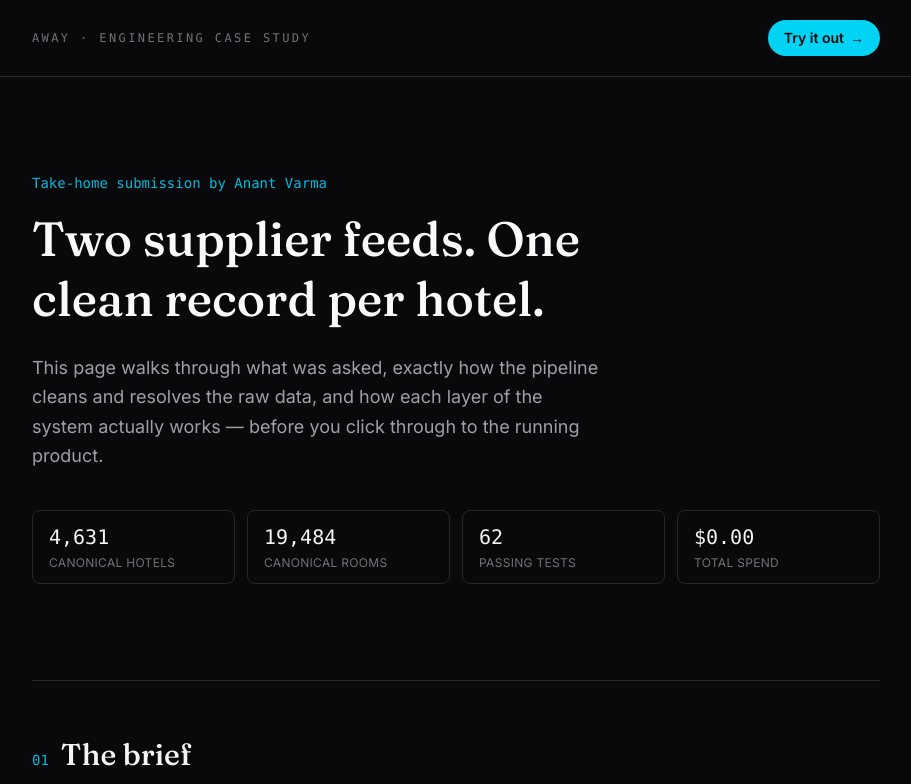
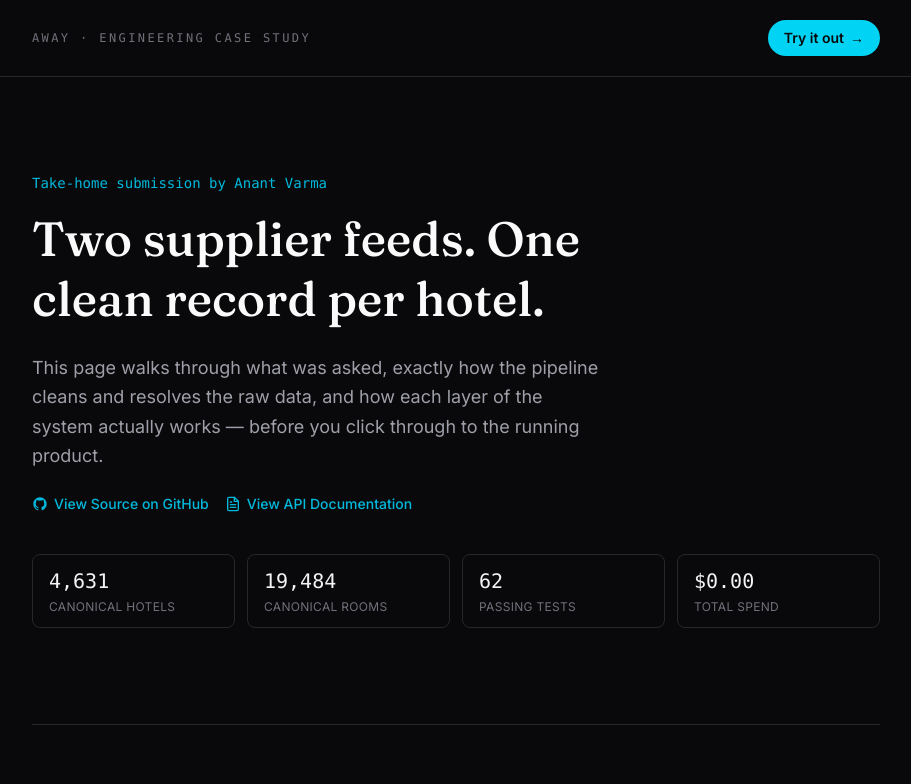
Before and after one commit to Anantvarma11/atlas-Ai-engineering-intern-task, a React (Vite) app in the folder frontend/: page / in a window 1280 px wide. Shown: the top 784 px of the page, without its empty margins (184-1095 px from the left). Built offline with nearby package versions, Linux system fonts and the light colour scheme; no server answers.

Commit message:
feat: add GitHub and API documentation links to Landing page

```diff
--- a/frontend/src/pages/Landing.tsx
+++ b/frontend/src/pages/Landing.tsx
@@ -87,6 +87,24 @@ export function Landing() {
             resolves the raw data, and how each layer of the system actually works —
             before you click through to the running product.
           </p>
+          <div className="mt-6 flex flex-wrap gap-4">
+            <a href="https://github.com/Anantvarma11/atlas-Ai-engineering-intern-task" target="_blank" rel="noreferrer" className="inline-flex items-center gap-1.5 text-sm font-medium text-cyan-500 hover:text-cyan-400 transition">
+              <svg width="16" height="16" viewBox="0 0 24 24" fill="currentColor">
+                <path fillRule="evenodd" clipRule="evenodd" d="M12 2C6.477 2 2 6.477 2 12c0 4.42 2.865 8.166 6.839 9.489.5.092.682-.217.682-.482 0-.237-.008-.866-.013-1.7-2.782.603-3.369-1.34-3.369-1.34-.454-1.156-1.11-1.462-1.11-1.462-.908-.62.069-.608.069-.608 1.003.07 1.531 1.03 1.531 1.03.892 1.529 2.341 1.087 2.91.831.092-.646.35-1.086.636-1.336-2.22-.253-4.555-1.11-4.555-4.943 0-1.091.39-1.984 1.029-2.683-.103-.253-.446-1.27.098-2.647 0 0 .84-.269 2.75 1.025A9.578 9.578 0 0112 6.836c.85.004 1.705.114 2.504.336 1.909-1.294 2.747-1.025 2.747-1.025.546 1.377.203 2.394.1 2.647.64.699 1.028 1.592 1.028 2.683 0 3.842-2.339 4.687-4.566 4.935.359.309.678.919.678 1.852 0 1.336-.012 2.415-.012 2.743 0 .267.18.578.688.48C19.138 20.161 22 16.416 22 12c0-5.523-4.477-10-10-10z" />
+              </svg>
+              View Source on GitHub
+            </a>
+            <a href="https://atlas-ai-engineering-intern-task-away.onrender.com/docs" target="_blank" rel="noreferrer" className="inline-flex items-center gap-1.5 text-sm font-medium text-cyan-500 hover:text-cyan-400 transition">
+              <svg width="16" height="16" viewBox="0 0 24 24" fill="none" stroke="currentColor" strokeWidth="2" strokeLinecap="round" strokeLinejoin="round">
+                <path d="M14 2H6a2 2 0 0 0-2 2v16a2 2 0 0 0 2 2h12a2 2 0 0 0 2-2V8z"></path>
+                <polyline points="14 2 14 8 20 8"></polyline>
+                <line x1="16" y1="13" x2="8" y2="13"></line>
+                <line x1="16" y1="17" x2="8" y2="17"></line>
+                <polyline points="10 9 9 9 8 9"></polyline>
+              </svg>
+              View API Documentation
+            </a>
+          </div>
 
           <div className="mt-10 grid grid-cols-2 gap-3 sm:grid-cols-4">
             <Stat value="4,631" label="Canonical hotels" />
```
